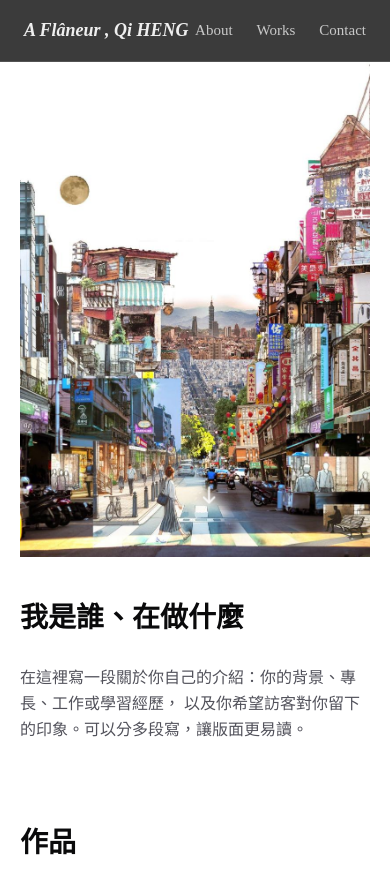
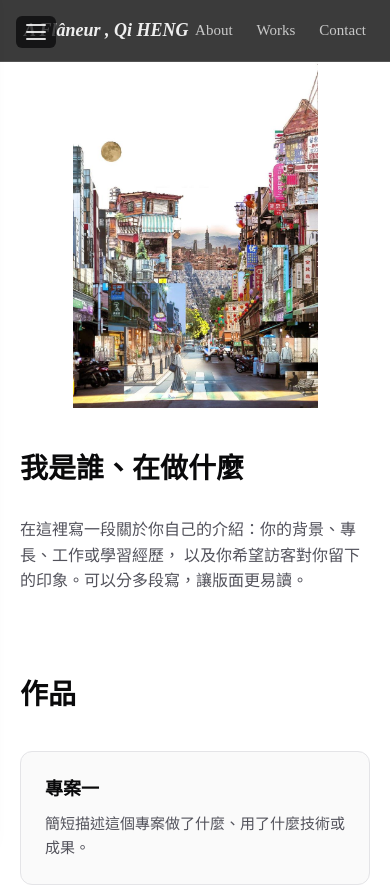
Before and after one commit to russell901231-oss/A-Fl-neur-Qi-HENG-, a Next.js app: page / in a window 390 px wide. Shown: the top 885 px of the page. Built offline with nearby package versions, Linux system fonts and the light colour scheme.

Commit message:
手機版：圖片縮小、漢堡選單

```diff
--- /dev/null
+++ b/app/components/MobileMenu.tsx
@@ -0,0 +1,55 @@
+'use client'
+
+import { useState } from 'react'
+
+export default function MobileMenu() {
+  const [open, setOpen] = useState(false)
+
+  return (
+    <>
+      {/* 漢堡按鈕 */}
+      <button
+        className="mobile-menu-btn"
+        onClick={() => setOpen(true)}
+        aria-label="開啟選單"
+      >
+        <span /><span /><span />
+      </button>
+
+      {/* 遮罩 */}
+      {open && (
+        <div
+          className="mobile-overlay"
+          onClick={() => setOpen(false)}
+        />
+      )}
+
+      {/* 側欄抽屜 */}
+      <div className={`mobile-drawer ${open ? 'open' : ''}`}>
+        <button
+          className="mobile-close-btn"
+          onClick={() => setOpen(false)}
+          aria-label="關閉選單"
+        >
+          ✕
+        </button>
+
+        <div className="rail-block">
+          <div className="rail-rule" />
+          <p className="rail-kicker">Scroll</p>
+          <p className="rail-muted">Follow the thread ↓</p>
+        </div>
+
+        <div className="rail-block">
+          <p className="rail-title">On this page</p>
+          <ul className="rail-list">
+            <li><a href="#hero" onClick={() => setOpen(false)}>Hero</a></li>
+            <li><a href="#about" onClick={() => setOpen(false)}>About</a></li>
+            <li><a href="#works" onClick={() => setOpen(false)}>Works</a></li>
+            <li><a href="#contact" onClick={() => setOpen(false)}>Contact</a></li>
+          </ul>
+        </div>
+      </div>
+    </>
+  )
+}
--- a/app/globals.css
+++ b/app/globals.css
@@ -199,13 +199,90 @@ section {
 
   .hero-media {
     margin-top: 0;
+    display: flex;
+    justify-content: center;
   }
 
   .hero-media img {
     margin-top: 0 !important;
+    width: 70% !important;
+    height: auto !important;
   }
 
   section {
     padding: 2.5rem 0;
   }
+
+  /* 漢堡按鈕 */
+  .mobile-menu-btn {
+    display: flex;
+    flex-direction: column;
+    gap: 5px;
+    position: fixed;
+    top: 1rem;
+    left: 1rem;
+    z-index: 100;
+    background: rgba(10,10,11,0.75);
+    border: none;
+    border-radius: 6px;
+    padding: 8px 10px;
+    cursor: pointer;
+  }
+
+  .mobile-menu-btn span {
+    display: block;
+    width: 20px;
+    height: 2px;
+    background: rgba(255,255,255,0.85);
+    border-radius: 2px;
+  }
+
+  /* 遮罩 */
+  .mobile-overlay {
+    position: fixed;
+    inset: 0;
+    background: rgba(0,0,0,0.4);
+    z-index: 110;
+  }
+
+  /* 抽屜 */
+  .mobile-drawer {
+    position: fixed;
+    top: 0;
+    left: -280px;
+    width: 260px;
+    height: 100vh;
+    background: var(--bg);
+    z-index: 120;
+    padding: 4rem 1.5rem 2rem;
+    display: flex;
+    flex-direction: column;
+    gap: 2rem;
+    transition: left 0.3s ease;
+    box-shadow: 4px 0 20px rgba(0,0,0,0.15);
+  }
+
+  .mobile-drawer.open {
+    left: 0;
+  }
+
+  .mobile-close-btn {
+    position: absolute;
+    top: 1rem;
+    right: 1rem;
+    background: none;
+    border: none;
+    font-size: 1.25rem;
+    cursor: pointer;
+    color: var(--text-muted);
+  }
 }
+
+/* 電腦版隱藏手機選單 */
+@media (min-width: 769px) {
+  .mobile-menu-btn,
+  .mobile-overlay,
+  .mobile-drawer {
+    display: none !important;
+  }
+}
--- a/app/page.tsx
+++ b/app/page.tsx
@@ -3,11 +3,13 @@ import Hero from './components/Hero'
 import About from './components/About'
 import Works from './components/Works'
 import Contact from './components/Contact'
+import MobileMenu from './components/MobileMenu'
 
 export default function Home() {
   return (
     <>
       <Header />
+      <MobileMenu />
       <div className="shell">
         <aside className="rail rail-left">
           <div className="rail-block">
```
